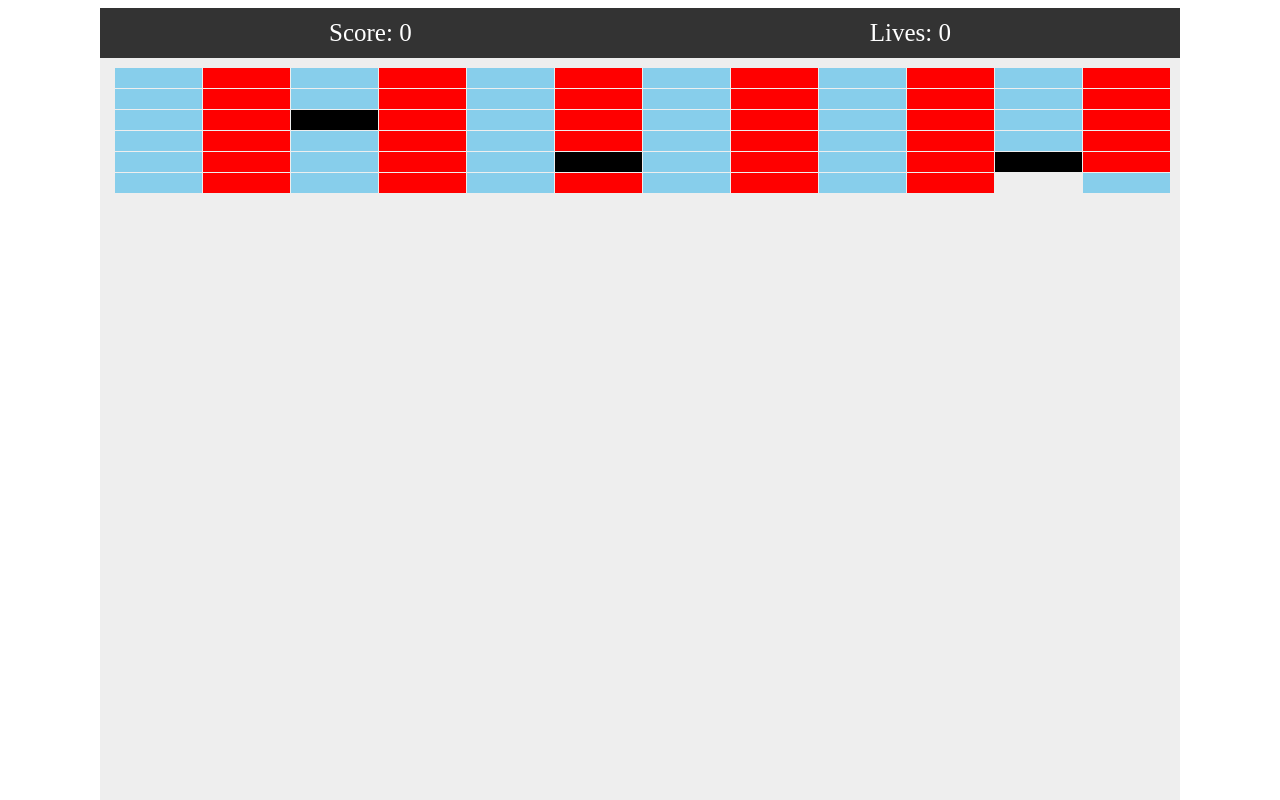
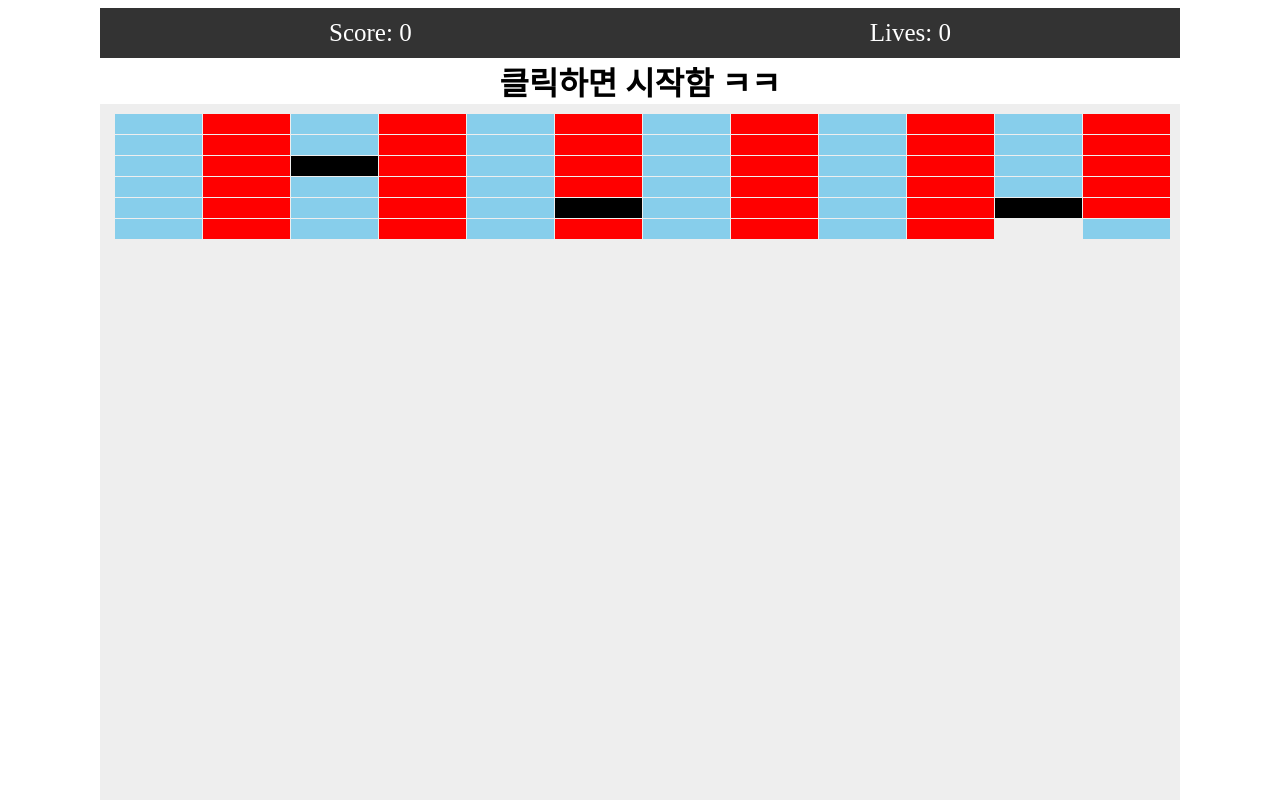
Before and after one commit to songkungsuk/break-out-team5, a plain HTML site: page index.html in a window 1280 px wide. Shown: the top 800 px of the page. Drawn offline with Linux system fonts and the light colour scheme.

Commit message:
시작 전에 클릭하면 시작한다는 메시지 추가

```diff
--- a/index.html
+++ b/index.html
@@ -17,8 +17,10 @@
             <p>Score: <span id="score">0</span></p>
             <p>Lives: <span id="lives">0</span></p>
         </div>
-
-        <canvas id="gameCanvas" width="1080px" height="900px"></canvas>
+        <!-- 클릭하기 전에 '클릭하면 시작한다'고 알려주려고 임시로 만든거임 -->
+        <span id="startMsg" style="font-size: xx-large; font-weight: bolder;">클릭하면 시작함 ㅋㅋ</span>
+        <canvas id="gameCanvas" width="1080px" height="900px">
+        </canvas>
     </div>
 
     <script src="/js/hdi.js"></script>
```
